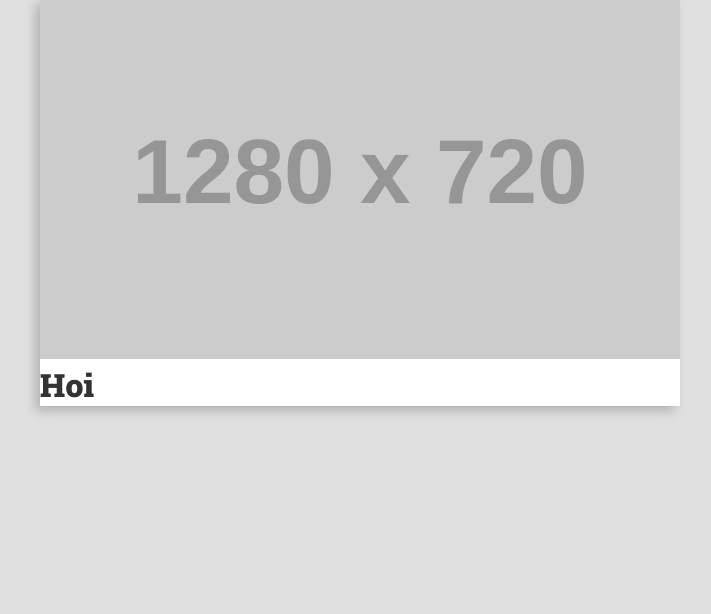
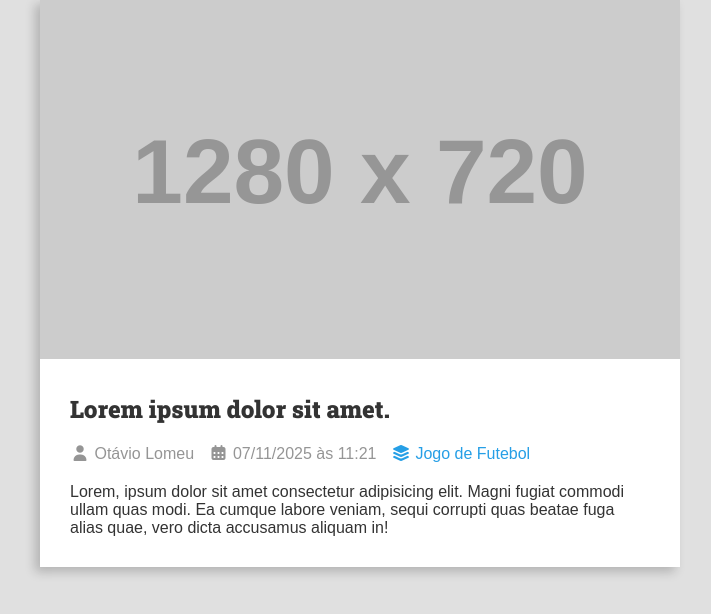
Before and after one commit to luizotavio29/laphotus, a Django app: page / in a window 1280 px wide. Shown: the part 147-761 px from the top of the page, without its empty margins (24-735 px from the left). Run offline with Django 5.2, Linux system fonts and the light colour scheme; grey boxes labelled with a size stand in for pictures from a placeholder-image service; some libraries are stand-ins or nearby versions.

Commit message:
Criado card de evento

```diff
--- a/events/templates/events/pages/home.html
+++ b/events/templates/events/pages/home.html
@@ -5,13 +5,44 @@
 
     <main class="main-content-container">
         <div class="main-content main-content-list container">
+
             <div class="event event-list-item">
+
                 <div class="event-cover">
                     <img src="https://placehold.co/1280x720/blue/gray" alt="Temporário">
                 </div>
-                <h1>Hoi</h1>
+
+                <div class="event-title-container">
+                    <h2 class="event-title">Lorem ipsum dolor sit amet.</h2>
+                </div>
+
+                <div class="event-author">
+                    <span class="event-author-item">
+                        <i class="fas fa-user"></i>
+                        Otávio Lomeu
+                    </span>
+
+                    <span class="event-author-item">
+                        <i class="fas fa-calendar-alt"></i>
+                        07/11/2025 às 11:21
+                    </span>
+
+                    <span class="event-author-item">
+                        <a href="/events/category/jogo-futebol/">
+                            <i class="fas fa-layer-group"></i>
+                            <span>Jogo de Futebol</span>
+                        </a>
+                    </span>
+                </div>
+
+                <div class="event-content">
+                    <p>Lorem, ipsum dolor sit amet consectetur adipisicing elit. Magni fugiat commodi ullam quas modi. Ea cumque labore veniam, sequi corrupti quas beatae fuga alias quae, vero dicta accusamus aliquam in!</p>
+                </div>
+
             </div>
+
         </div>
+
     </main>
 </body>
 
--- a/events/templates/events/partials/head.html
+++ b/events/templates/events/partials/head.html
@@ -87,6 +87,7 @@
             font-size: 1.6rem;
             font-family: var(--font-primary);
             background-color: var(--color-gray-1);
+
         }
 
         h1,
@@ -229,5 +230,35 @@
 
         .event-list-item:hover {
             transform: scale(1.02);
+            box-shadow: -10px 10px 20px rgba(0, 0, 0, .3);
+        }
+
+        .event-title-container {
+            padding: var(--spacing-gutter-medium);
+            padding-bottom: 2rem;
+        }
+
+        .event-author {
+            padding: 0 var(--spacing-gutter-medium);
+        }
+
+        .event-content {
+            padding: var(--spacing-gutter-medium);
+            padding-top: 2rem;
+        }
+
+        .event-author-item {
+            color: var(--color-gray-4);
+            margin-right: 1rem;
+        }
+
+        .event-author a {
+            color: var(--color-primary);
+            transition: all 300ms ease-in-out;
+            text-decoration: none;
+        }
+
+        .event-author a:hover {
+            color: var(--color-primary-dark);
         }
     </style>
```
